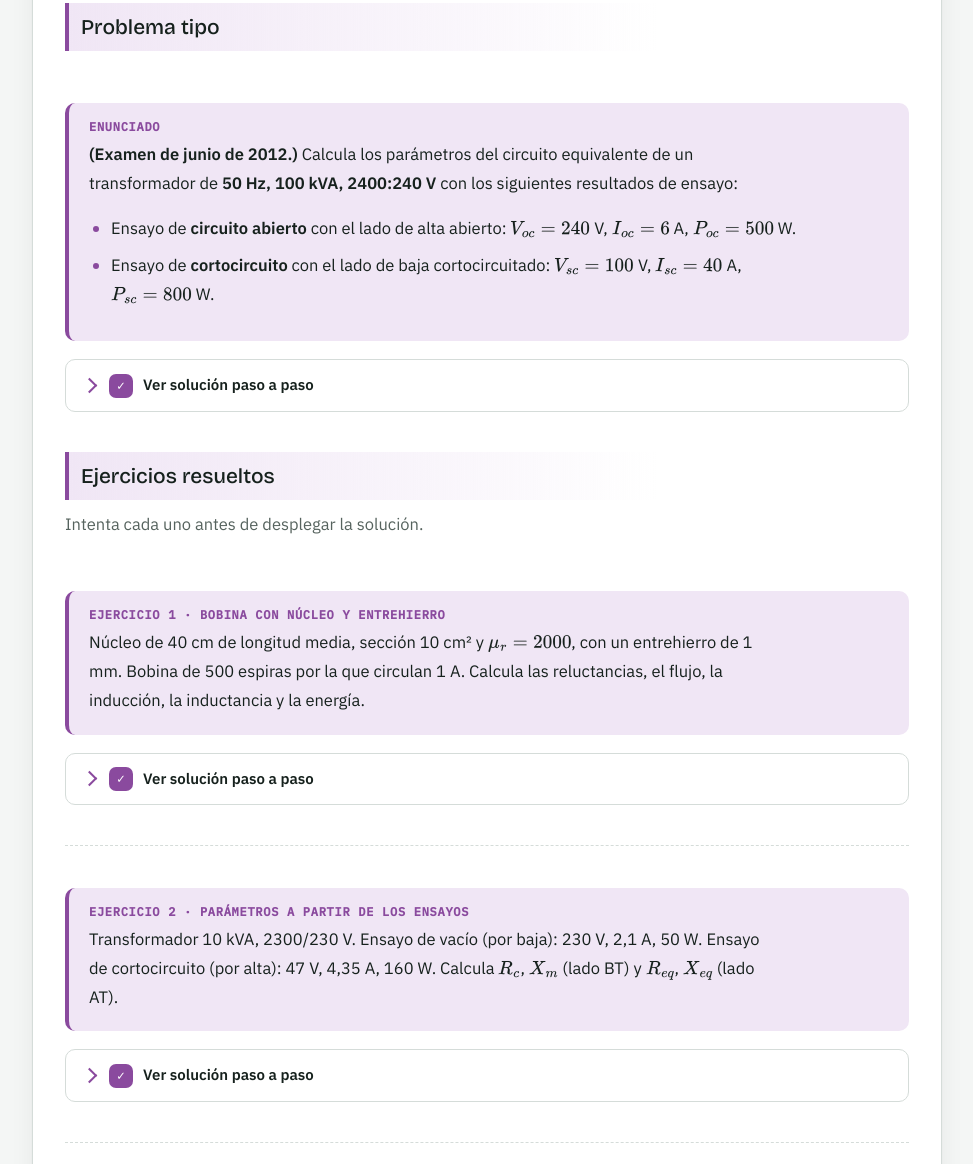
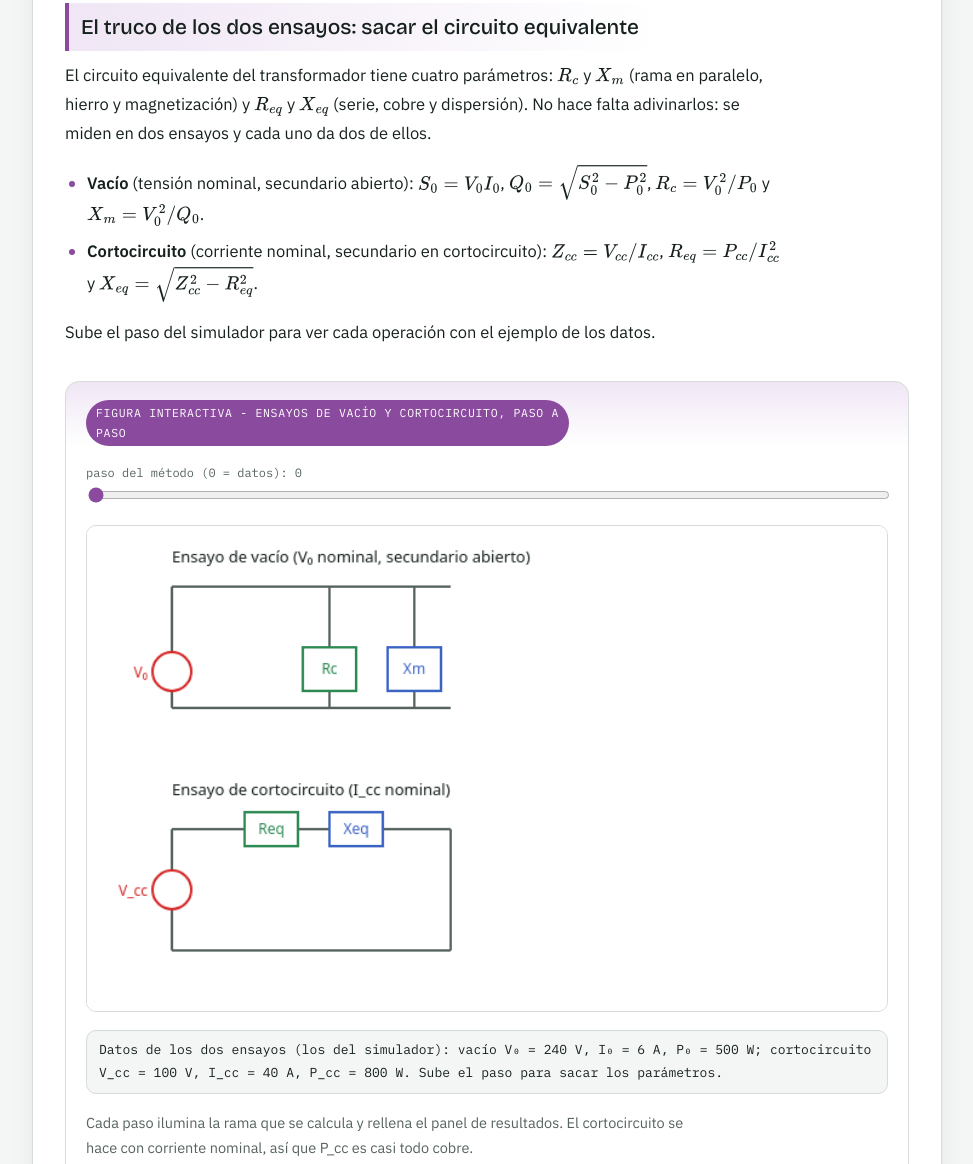
Before and after one commit to helionacon-ui/Electrotecnia, a plain HTML site: page tema-02.html in a window 1280 px wide. Shown: the part 5423-6587 px from the top of the page, without its empty margins (288-1261 px from the left). Drawn offline with nearby package versions, Linux system fonts and the light colour scheme.

Commit message:
Tema 2: ensayos de vacío y cortocircuito paso a paso (simulador interactivo)
Co-Authored-By: Claude Haiku 5.5 <noreply@anthropic.com>
Claude-Session: https://claude.ai/code/session_013s7DMYBpC24BhHBw2Uz9jU

```diff
--- a/sims.js
+++ b/sims.js
@@ -582,5 +582,46 @@ SIMS.ensayos=el=>build(el,{w:660,h:360,
   <b>Cortocircuito</b> (se alimenta con tensión reducida hasta la corriente nominal): el flujo es pequeño, así que las pérdidas son las del <b>cobre</b> ⇒ Z_eq = <b>${N3(Z)} Ω</b>, R_eq = P/I² = <b>${N3(R)} Ω</b> y X_eq = <b>${N3(Xx)} Ω</b>.<br>
   <span class="hint">Lo que decide todo es <b>en qué lado se hace cada ensayo</b>: los parámetros salen referidos a ese lado y pasarlos al otro exige multiplicar o dividir por a². Con 2400/240 (a = 10) una R de 0,5 Ω en alta son 5 mΩ en baja.</span>`);}});
 
+/* ---- Ensayos de vacío y cortocircuito: el circuito equivalente paso a paso ---- */
+const boxE=(a,x,y,w,h,lab,col,on)=>{a.g.fillStyle=C.bg;a.g.fillRect(x,y,w,h);a.g.strokeStyle=col;a.g.lineWidth=on?4:2;a.g.strokeRect(x,y,w,h);a.txt(lab,x+w/2,y+h/2+4,col,12,'center');};
+
+SIMS.ensayosPaso=el=>build(el,{w:660,h:400,
+ sliders:[{k:'paso',v:0,min:0,max:7,step:1,l:'paso del método (0 = datos)',u:''}],
+ draw(a){a.clear();const p=a.st.paso;
+  const K={V:'#d62828',Rc:'#2c8a52',Xm:'#3a63c4',Req:'#2c8a52',Xeq:'#3a63c4'};
+  const onV=p>=1&&p<=3, onC=p>=4;
+  const cV=c=>(p>0&&!onV)?C.grid:c;
+  const cC=c=>(p>0&&!onC)?C.grid:c;
+  const W=(x1,y1,x2,y2)=>a.line(x1,y1,x2,y2,C.muted,2);
+  // ensayo de vacío
+  a.txt('Ensayo de vacío (V₀ nominal, secundario abierto)',70,30,onV||p===0?C.text:C.grid,13);
+  W(70,50,300,50); W(70,150,300,150); W(70,50,70,104); W(70,136,70,150);
+  a.circ(70,120,16,cV(K.V),false); a.txt('V₀',50,125,cV(K.V),12,'right');
+  W(200,50,200,100); W(200,136,200,150); W(270,50,270,100); W(270,136,270,150);
+  boxE(a,178,100,44,36,'Rc',cV(K.Rc),p>=3);
+  boxE(a,248,100,44,36,'Xm',cV(K.Xm),p>=3);
+  // ensayo de cortocircuito
+  a.txt('Ensayo de cortocircuito (I_cc nominal)',70,222,onC||p===0?C.text:C.grid,13);
+  W(70,250,130,250); W(174,250,200,250); W(244,250,300,250); W(300,250,300,350); W(70,350,300,350); W(70,250,70,284); W(70,316,70,350);
+  a.circ(70,300,16,cC(K.V),false); a.txt('V_cc',50,305,cC(K.V),12,'right');
+  boxE(a,130,236,44,28,'Req',cC(K.Req),p>=5);
+  boxE(a,200,236,44,28,'Xeq',cC(K.Xeq),p>=6);
+  // panel de resultados
+  const items=[[70,1,'S₀ = V₀·I₀ = 1440 VA',K.V],[96,2,'Q₀ = √(S₀² − P₀²) ≈ 1350 var',C.text],[122,3,'R_c = V₀²/P₀ = 115,2 Ω',K.Rc],[148,3,'X_m = V₀²/Q₀ ≈ 42,65 Ω',K.Xm],
+    [270,4,'Z_cc = V_cc/I_cc = 2,5 Ω',C.text],[296,5,'R_eq = P_cc/I_cc² = 0,5 Ω',K.Req],[322,6,'X_eq = √(Z² − R²) ≈ 2,45 Ω',K.Xeq]];
+  items.forEach(([y,k,s,c])=>{if(p>=k)a.txt(s,340,y,c,13);});
+  const T=[
+   'Datos de los dos ensayos (los del simulador): vacío V₀ = 240 V, I₀ = 6 A, P₀ = 500 W; cortocircuito V_cc = 100 V, I_cc = 40 A, P_cc = 800 W. Sube el paso para sacar los parámetros.',
+   'Vacío: con el secundario abierto y tensión nominal, S₀ = V₀·I₀ = 240 · 6 = 1440 VA. Como I₀ es pequeña, P₀ es casi toda pérdida en el hierro.',
+   'Potencia reactiva de vacío: Q₀ = √(S₀² − P₀²) = √(1440² − 500²) ≈ 1350 var.',
+   'Rama en paralelo: R_c = V₀²/P₀ = 240²/500 = 115,2 Ω (pérdidas en el hierro) y X_m = V₀²/Q₀ ≈ 42,65 Ω (magnetización).',
+   'Cortocircuito: con I_cc nominal, Z_cc = V_cc/I_cc = 100/40 = 2,5 Ω. Aquí P_cc es casi todo pérdida en el cobre.',
+   'Resistencia serie: R_eq = P_cc/I_cc² = 800/40² = 0,5 Ω.',
+   'Reactancia serie: X_eq = √(Z_cc² − R_eq²) = √(2,5² − 0,5²) = √6 ≈ 2,45 Ω.',
+   'Comprobación: R_c ≫ R_eq, como debe ser. Todos los valores salen referidos al lado donde se hizo cada ensayo; para pasarlos al otro lado hay que dividir o multiplicar por a².'
+  ];
+  a.html(`<div>${T[p]}</div>`);
+ }});
+
 document.querySelectorAll('[data-sim]').forEach(el=>{const f=SIMS[el.dataset.sim];if(f)f(el);});
 })();
--- a/tema-02.html
+++ b/tema-02.html
@@ -61,6 +61,12 @@
 <li>Referir mal: al pasar del lado de baja al de alta las impedancias se <b>multiplican</b> por \(a^2\). Con 2400/240, \(a=10\) y \(a^2=100\).</li>
 <li>Tomar el ángulo de \(\bar I\) con signo equivocado: carga inductiva ⇒ la corriente <b>atrasa</b> (\(\varphi<0\) respecto a la tensión).</li>
 </ul></div>
+<h3 id="t2-ensayos">El truco de los dos ensayos: sacar el circuito equivalente</h3>
+<p>El circuito equivalente del transformador tiene cuatro parámetros: \(R_c\) y \(X_m\) (rama en paralelo, hierro y magnetización) y \(R_{eq}\) y \(X_{eq}\) (serie, cobre y dispersión). No hace falta adivinarlos: se miden en dos ensayos y cada uno da dos de ellos.</p>
+<ul><li><b>Vacío</b> (tensión nominal, secundario abierto): \(S_0=V_0I_0\), \(Q_0=\sqrt{S_0^2-P_0^2}\), \(R_c=V_0^2/P_0\) y \(X_m=V_0^2/Q_0\).</li><li><b>Cortocircuito</b> (corriente nominal, secundario en cortocircuito): \(Z_{cc}=V_{cc}/I_{cc}\), \(R_{eq}=P_{cc}/I_{cc}^2\) y \(X_{eq}=\sqrt{Z_{cc}^2-R_{eq}^2}\).</li></ul>
+<p>Sube el paso del simulador para ver cada operación con el ejemplo de los datos.</p>
+<figure class="fig"><p class="ft">Figura interactiva - ensayos de vacío y cortocircuito, paso a paso</p><div data-sim="ensayosPaso"></div><figcaption>Cada paso ilumina la rama que se calcula y rellena el panel de resultados. El cortocircuito se hace con corriente nominal, así que P_cc es casi todo cobre.</figcaption></figure>
+<div class="box trap"><h4>Trampas típicas</h4><ul><li>Usar en el vacío la potencia de cortocircuito o al revés: cada ensayo mide un tipo de pérdida.</li><li>Olvidar que los parámetros salen referidos al lado donde se hizo el ensayo.</li><li>Calcular \(X_{eq}\) como \(Z_{cc}-R_{eq}\) en vez de con la raíz cuadrada.</li></ul></div>
 <h3 id="t2-problema">Problema tipo</h3>
 <div class="prob"><div class="enun"><p class="et">Enunciado</p><p><b>(Examen de junio de 2012.)</b> Calcula los parámetros del circuito equivalente de un transformador de <b>50 Hz, 100 kVA, 2400:240 V</b> con los siguientes resultados de ensayo:</p>
 <ul><li>Ensayo de <b>circuito abierto</b> con el lado de alta abierto: \(V_{oc}=240\) V, \(I_{oc}=6\) A, \(P_{oc}=500\) W.</li>
```
